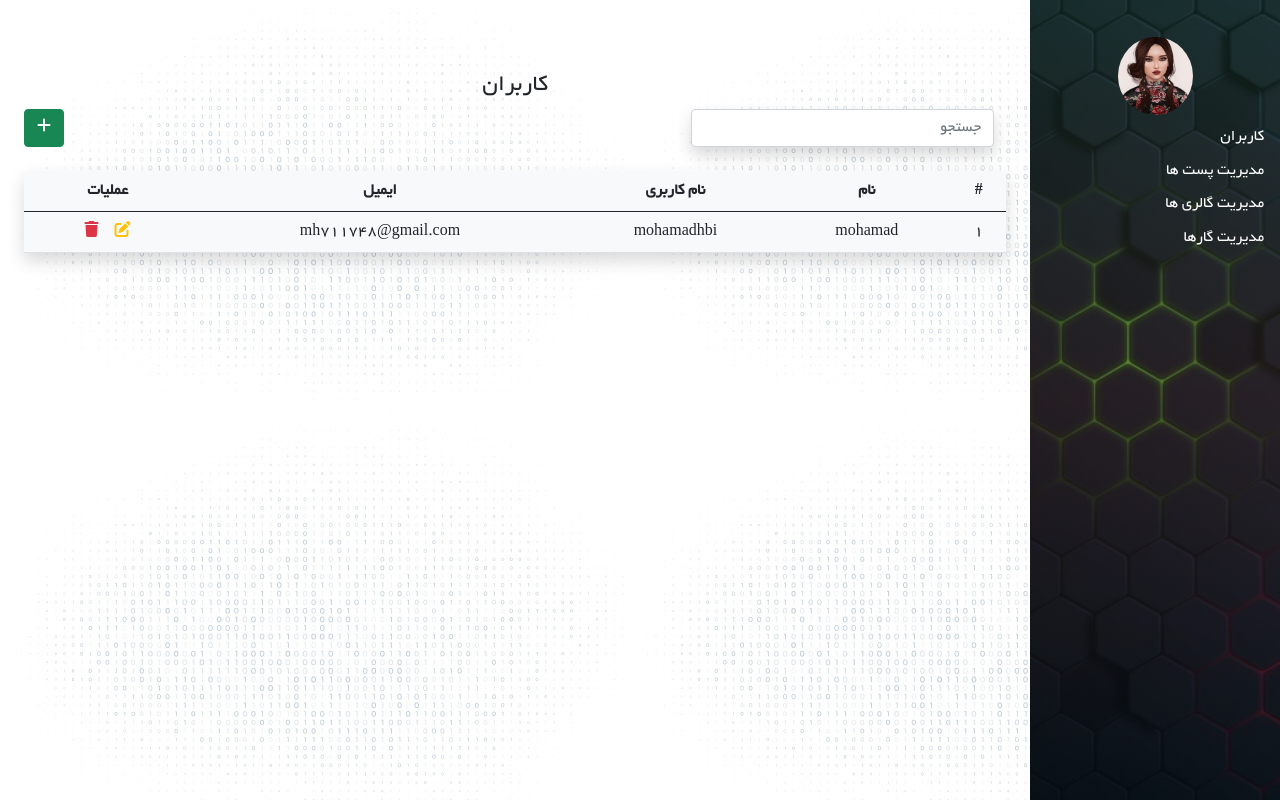
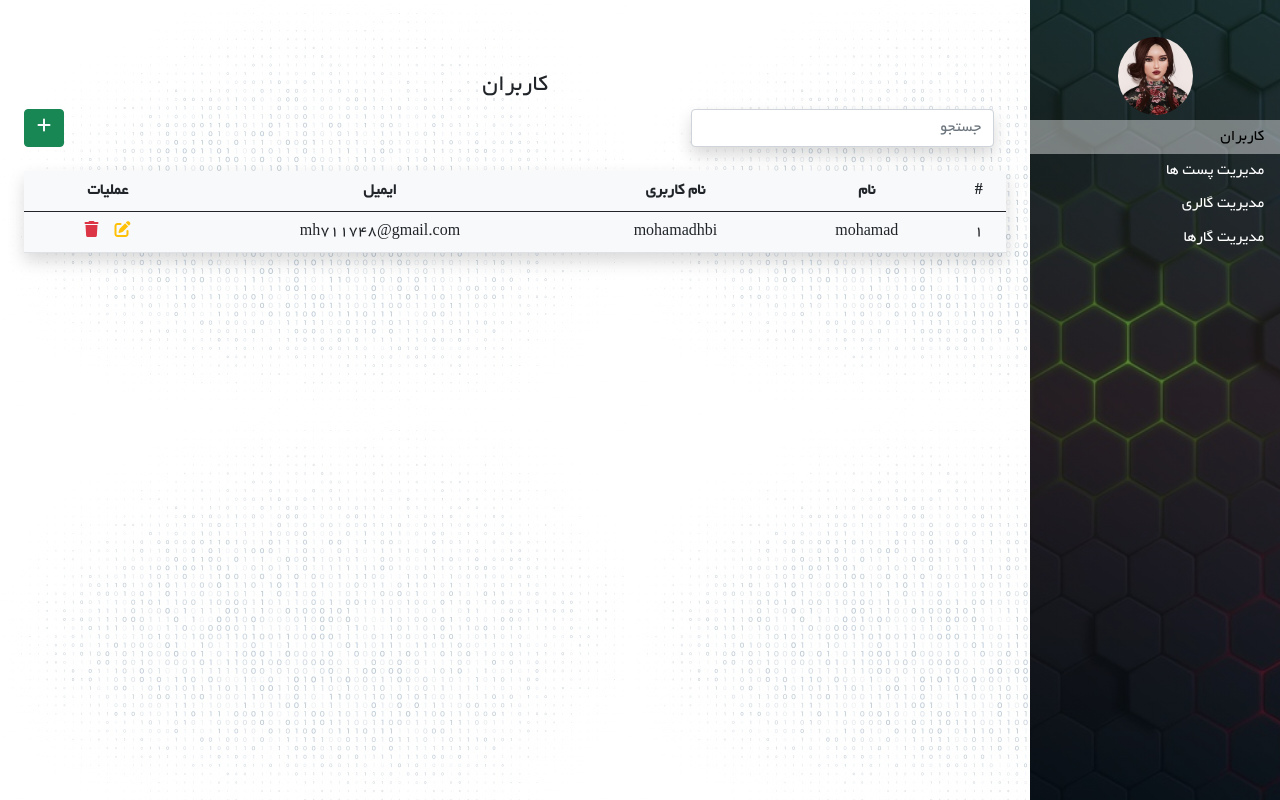
Before and after one commit to mohamadam13858/react5-2-, a React (Create React App) app: page / in a window 1280 px wide. Built offline with nearby package versions, Linux system fonts and the light colour scheme.

Commit message:
part3navigate

```diff
--- a/public/assets/css/style.css
+++ b/public/assets/css/style.css
@@ -41,3 +41,7 @@ body{
 .h_fit{
     height: fit-content;
 }
+.active_nav li{
+    background-color: #ffffff6b;
+    color: black;
+}
--- a/src/Sidebar.jsx
+++ b/src/Sidebar.jsx
@@ -1,7 +1,7 @@
 import React, { useContext } from 'react';
 import { MainContext } from './contexts/MainContext';
 import style from './style.module.css';
-import { Link } from 'react-router-dom';
+import { Link, NavLink } from 'react-router-dom';
 
 const Sidebar = () => {
 
@@ -13,18 +13,26 @@ const Sidebar = () => {
                 <li className={style.sidebar_avatar}>
                     <img src="/assets/images/user1.jpg" alt="" />
                 </li>
+                <NavLink to="/" className={({isActive})=>{return isActive ? "active_nav" : ""}}>
                     <li>
-                    <Link to="/"> کاربران</Link>
+                        کاربران
                     </li>
+                </NavLink>
+                <NavLink to="/Posts" className={({isActive})=>{return isActive ? "active_nav" : ""}}>
                     <li>
-                    <Link to="/Posts">مدیریت پست ها</Link>
+                        مدیریت پست ها
                     </li>
+                </NavLink>
+                <NavLink to="/Gallery"className={({isActive})=>{return isActive ? "active_nav" : ""}}>
                     <li>
-                    <Link to="/Gallery"> مدیریت گالری ها</Link>
+                        مدیریت گالری
                     </li>
+                </NavLink>
+                <NavLink to="/Todos"className={({isActive})=>{return isActive ? "active_nav" : ""}}>
                     <li>
-                    <Link to="/Todos"> مدیریت گارها</Link>
+                        مدیریت گارها
                     </li>
+                </NavLink>
             </ul>
         </div>
     )
--- a/src/adduser.jsx
+++ b/src/adduser.jsx
@@ -1,16 +1,17 @@
 import React from "react";
 import style from "./style.module.css"
-import { useParams } from "react-router-dom";
+import { Navigate, useNavigate, useParams } from "react-router-dom";
 
 
 
 const AddUser = ()=>{
 
     const {userId} = useParams()
+    const navigates = useNavigate()
 
 return(
     <div className={`${style.item_content} mt-5 p-4 container-fluid container`}>
-    <h4 className="text-center text-primary">
+    <h4 className={`${userId ? "text-warning" : "text-primary"} text-center text-primary`}>
         {userId ? "ویرایش کاربر" : "افزودن کاربر" }
     </h4>
     <div className="row justify-content-center mt-5 ">
@@ -44,8 +45,10 @@ return(
             </div>
 
             <div className="col-12 text-start">
-                <button type="button" class="btn btn-danger ms-2">بازگشت</button>
-                <button type="submit" class="btn btn-primary" >
+                <button type="button" class="btn btn-danger ms-2" onClick={()=>{
+                    navigates("/User")
+                }}>بازگشت</button>
+                <button type="submit" class={`${userId ? "btn-warning" : "btn-primary"} btn btn-primary text-light`} >
                 {userId ? "ویرایش " : "افزودن " }
                 </button>
             </div>
--- a/src/users/Users.jsx
+++ b/src/users/Users.jsx
@@ -1,8 +1,9 @@
 import React from 'react';
 import style from '../style.module.css'
-import { Link } from 'react-router-dom';
+import { Link, useNavigate } from 'react-router-dom';
 
 const Users = ()=>{
+    const navigate = useNavigate()
 
     return (
         <div className={`${style.item_content} mt-5 p-4 container-fluid`}>
@@ -36,9 +37,9 @@ const Users = ()=>{
                     <td>mohamadhbi</td>
                     <td>mh711748@gmail.com</td>
                     <td>
-                        <Link to="/User/AddUser/userId">
-                        <i className="fas fa-edit text-warning mx-2 pointer"></i>
-                        </Link>
+                        <i className="fas fa-edit text-warning mx-2 pointer"
+                        onClick={()=>{ return navigate("/User/AddUser/userId")}} ></i>
+
                         <i className="fas fa-trash text-danger mx-2 pointer"></i>
                     </td>
                 </tr>
```
Lines whose indentation alone changed are shown as unchanged.
